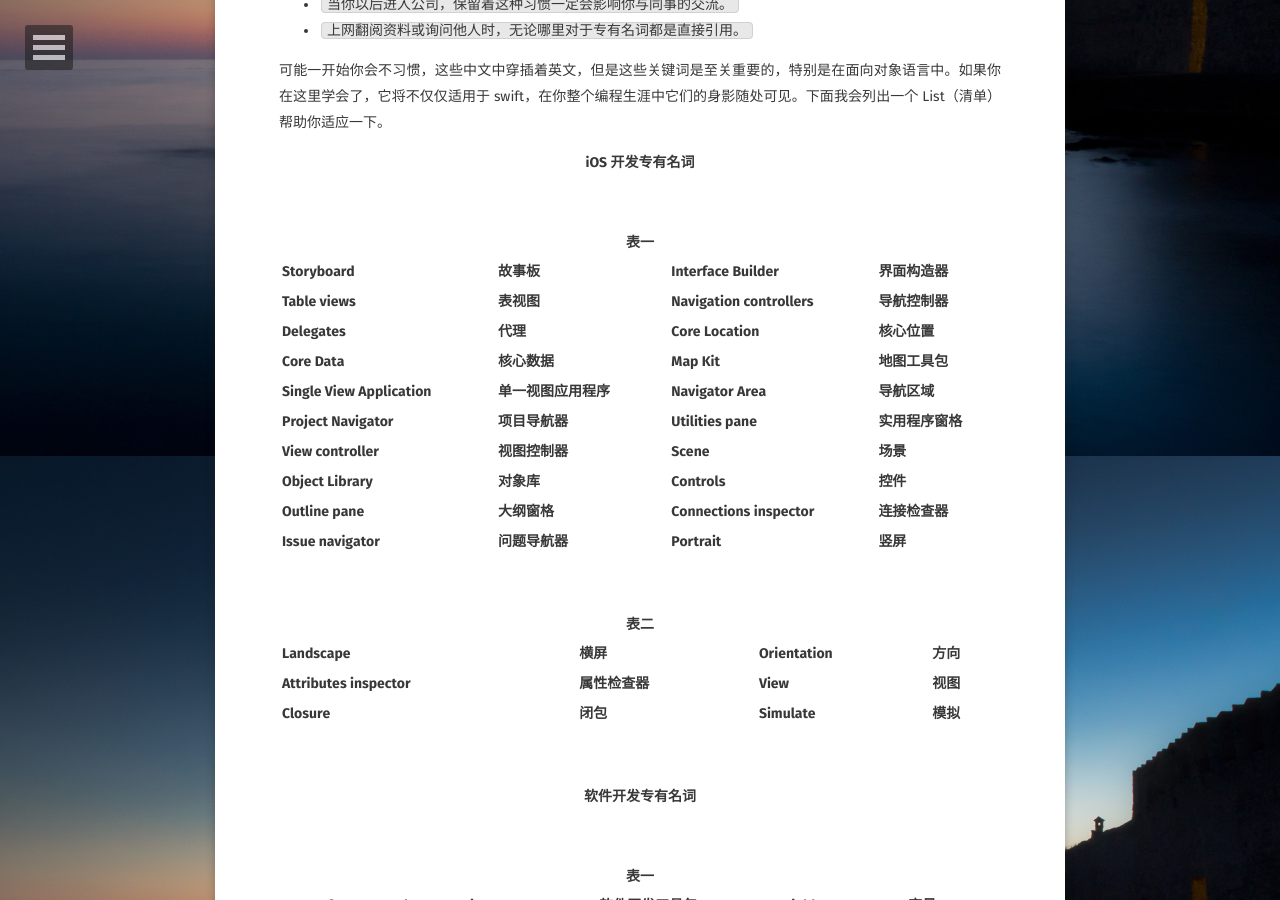
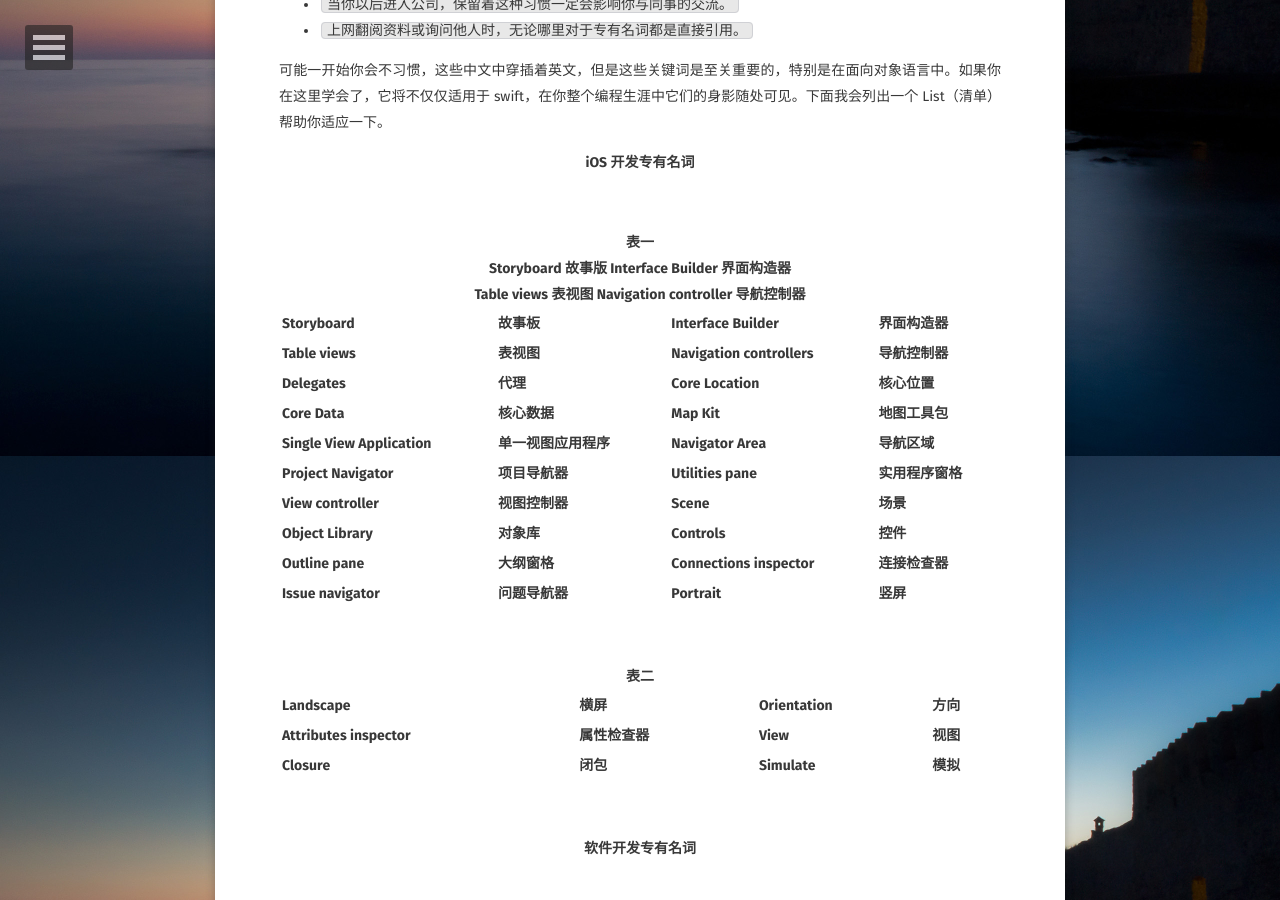
Before and after one commit to AurevoirXavier/deprecated-AurevoirXavier.github.io, a Jekyll site: the page built from _posts/2017-3-21-iOS Apprentice.md, in a window 1280 px wide and 900 px high, scrolled down 444 px. Built offline with Jekyll 4.4.1, drawn with Linux system fonts in a browser that asks for light colours; some web fonts are replaced; comment, search, counter and statistics services are not loaded.

Commit message:
22:39/03/21/2017

```diff
--- a/_posts/2017-3-21-iOS Apprentice.md
+++ b/_posts/2017-3-21-iOS Apprentice.md
@@ -20,6 +20,16 @@ comments: true
 <br>
 
 <center><strong>表一</strong></center>
+
+<center><strong>
+
+Storyboard 故事版		Interface Builder 界面构造器
+
+<br>
+
+Table views 表视图		Navigation controller 导航控制器
+
+</strong></center>
 
 | Storyboard                  | 故事板          |      | Interface Builder          | 界面构造器      |
 | :-------------------------- | :----------- | :--: | :------------------------- | :--------- |
```
